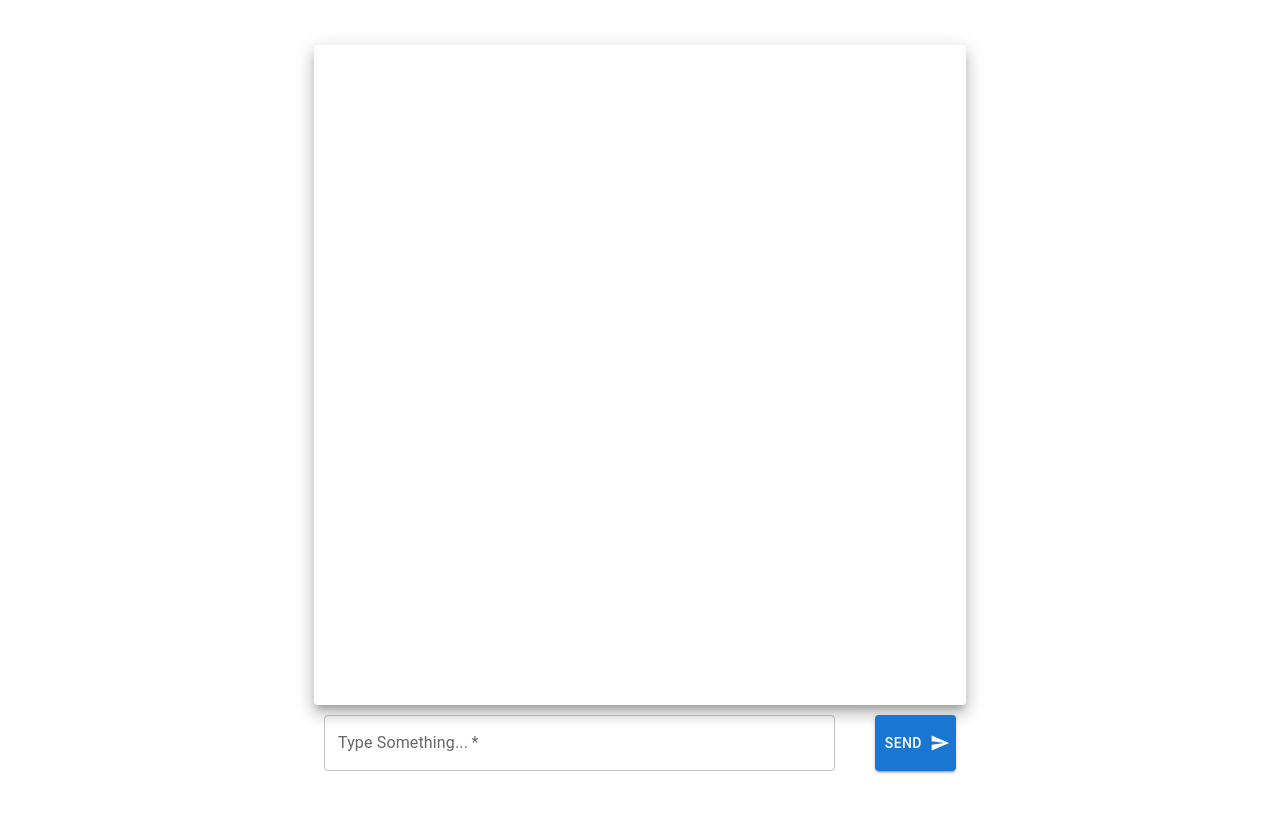
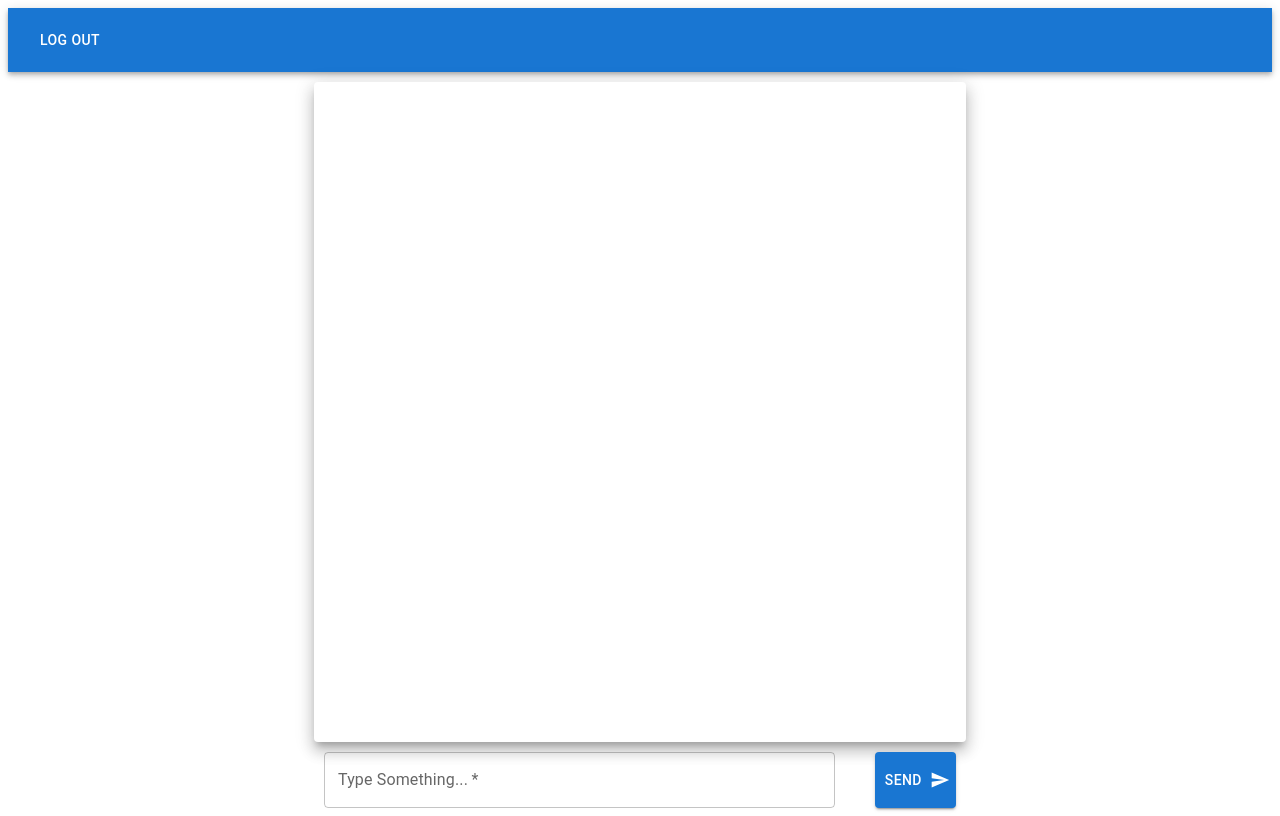
Before and after one commit to Alen-QK/react-chatgpt, a React (Create React App) app: page /chatroom in a window 1280 px wide. Built offline with nearby package versions, Linux system fonts and the light colour scheme.

Commit message:
add logout button

```diff
--- a/package.json
+++ b/package.json
@@ -22,6 +22,7 @@
     "react-router-dom": "^6.9.0",
     "react-scripts": "5.0.1",
     "react-uuid": "^2.0.0",
+    "redux-persist": "^6.0.0",
     "sort-by": "^1.2.0",
     "styled-components": "^5.3.8",
     "web-vitals": "^2.1.4"
--- /dev/null
+++ b/src/pages/ChatRoom/APPbar.jsx
@@ -0,0 +1,34 @@
+import * as React from 'react';
+import AppBar from '@mui/material/AppBar';
+import Box from '@mui/material/Box';
+import Toolbar from '@mui/material/Toolbar';
+import Button from '@mui/material/Button';
+import {useNavigate} from "react-router-dom";
+import {useDispatch} from "react-redux";
+import {LOGOUT} from "../../constants/cons";
+
+export default function ButtonAppBar() {
+    let navigate = useNavigate();
+    let dispatch = useDispatch();
+
+    const handleLogOut = () => {
+        navigate('/');
+
+        const action = {
+            type: LOGOUT,
+            payload: null
+        };
+
+        dispatch(action);
+    }
+
+    return (
+        <Box sx={{ flexGrow: 1,  width: '100%'}}>
+            <AppBar position="static">
+                <Toolbar>
+                    <Button color="inherit" onClick={handleLogOut}>Log Out</Button>
+                </Toolbar>
+            </AppBar>
+        </Box>
+    );
+}
--- a/src/pages/ChatRoom/Chat.jsx
+++ b/src/pages/ChatRoom/Chat.jsx
@@ -1,5 +1,6 @@
 import React, {useEffect, useRef} from 'react';
 import Mes from "./Mes";
+import ButtonAppBar from "./APPbar";
 import {useSelector} from "react-redux";
 import {Box, Grid, Paper} from "@mui/material";
 import ChatInputForm from "./ChatInputForm";
@@ -26,6 +27,7 @@ const Chat = () => {
                   width: '100%',
                   height: '100%',
               }}>
+            <ButtonAppBar></ButtonAppBar>
             <Paper elevation={10} sx={{
                 display: 'flex',
                 width: '50%',
```
Also changed, not shown: 1 other file (tests, documents, lock files or other folders).
